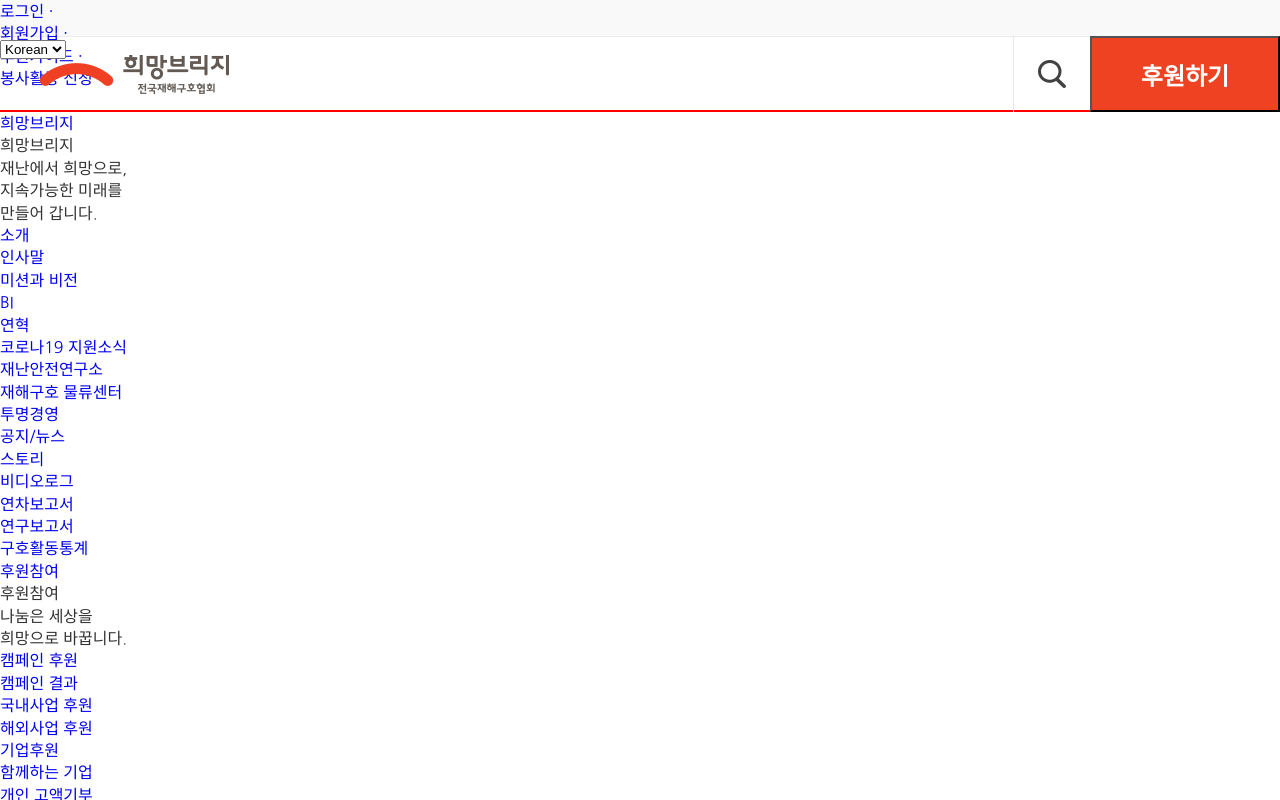
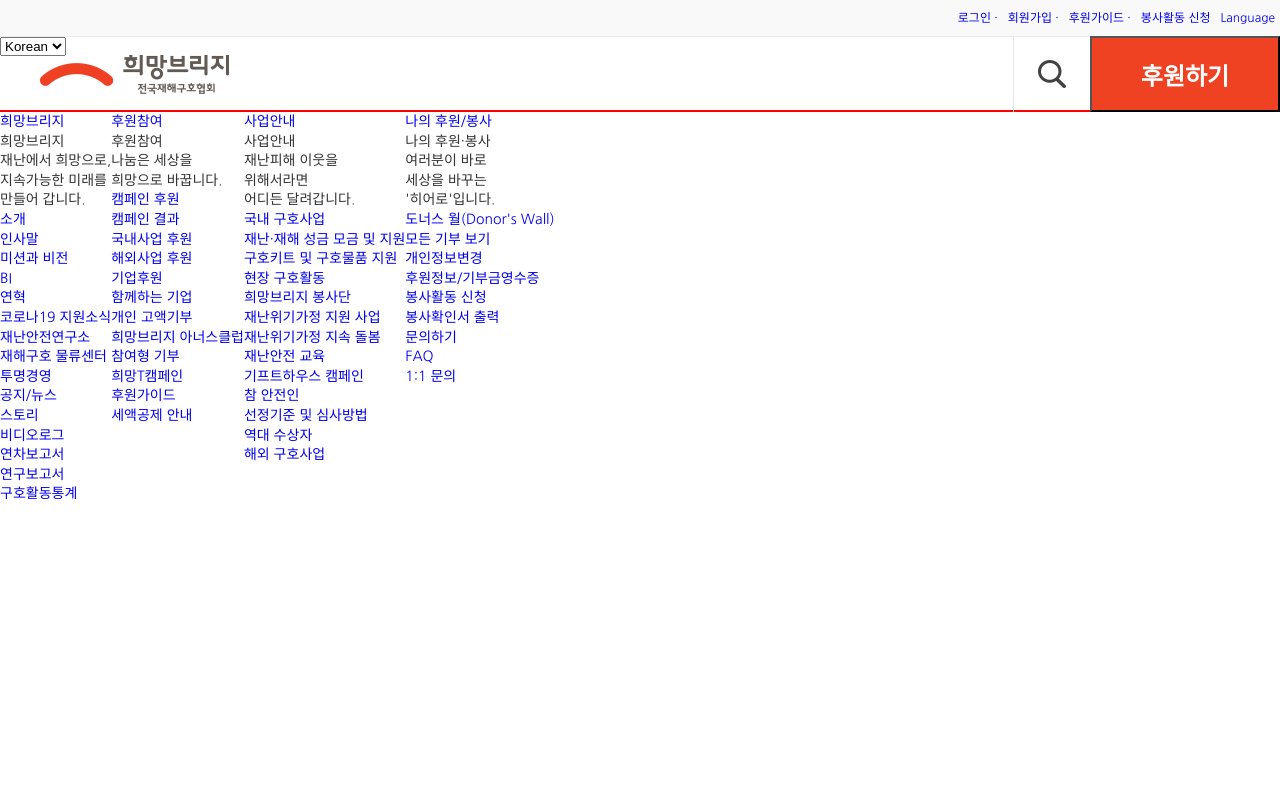
Before and after one commit to JIN2570/relief, a plain HTML site: page index.html in a window 1280 px wide. Drawn offline with nearby package versions, Linux system fonts and the light colour scheme; files whose address does not match are found by name.

Commit message:
header css 수정

```diff
--- a/index.html
+++ b/index.html
@@ -1,5 +1,6 @@
 <!DOCTYPE html>
 <html lang="ko">
+
 <head>
   <meta charset="UTF-8">
   <meta name="viewport" content="width=device-width, initial-scale=1.0">
@@ -16,6 +17,7 @@
   <!-- main.js -->
   <script defer src="./js/main.js"></script>
 </head>
+
 <body>
   <header>
     <div class="inner">
@@ -31,20 +33,14 @@
       <!-- 로그인 메뉴 -->
       <div class="hd-top">
         <ul class="top-menu">
-      <li>
-      <a href="javascipt:void(0)">로그인 ·</a>
-      </li>
-      <li>
-      <a href="javascipt:void(0)">회원가입 ·</a>
-      </li>
-      <li>
-      <a href="javascipt:void(0)">후원가이드 ·</a>
-      </li>
-      <li>
-      <a href="javascipt:void(0)">봉사활동 신청</a>
-      </li>
+          <li><a href="javascipt:void(0)">로그인 ·</a></li>
+          <li><a href="javascipt:void(0)">회원가입 ·</a></li>
+          <li><a href="javascipt:void(0)">후원가이드 ·</a></li>
+          <li><a href="javascipt:void(0)">봉사활동 신청</a></li>
+          <li><a href="javascipt:void(0)">Language</a></li>
         </ul>
         <select class="lang" title="언어선택">
+
           <option value="KO">Korean</option>
           <option value="ENG">English</option>
         </select>
@@ -85,6 +81,8 @@
               </ul>
             </div>
           </div>
+        </li>
+        <li class="item">
           <a href="javascipt:void(0)" class="item_name">후원참여</a>
           <div class="contents-menu">
             <div class="main-title">
@@ -114,6 +112,8 @@
               </ul>
             </div>
           </div>
+        </li>
+        <li class="item">
           <a href="javascipt:void(0)" class="item_name">사업안내</a>
           <div class="contents-menu">
             <div class="main-title">
@@ -145,6 +145,8 @@
               </ul>
             </div>
           </div>
+        </li>
+        <li class="item">
           <a href="javascipt:void(0)" class="item_name">나의 후원/봉사</a>
           <div class="contents-menu">
             <div class="main-title">
@@ -177,4 +179,5 @@
       </div>
   </header>
 </body>
+
 </html>
--- a/relief/css/main.css
+++ b/relief/css/main.css
@@ -1,6 +1,6 @@
 body {
   font-family: 'Nanum Gothic', sans-serif;
-  font-size: 16px;
+  font-size: 14px;
   font-weight: 400;
   line-height: 1.4;
   color: #333;
@@ -90,12 +90,27 @@ header .hd-top .top-menu {
   background-color: #f9f9f9;
   height: 36px;
   border-bottom: 1px solid #ececec;
+  display: flex;
+  justify-content: flex-end;
+  align-items: center;
 }
+header .hd-top .top-menu li {
+  padding: 0px 5px;
+  font-size: 12px;
+}
+
 .item_name {
   display:block;
+}
+
+.lang {
+  display: flex;
 }
 
 .item_name:active,
 .item_name:hover {
   color: #ef4223;
 }
+.main-menu {
+  display: flex;
+}
```
Lines whose indentation alone changed are shown as unchanged.
